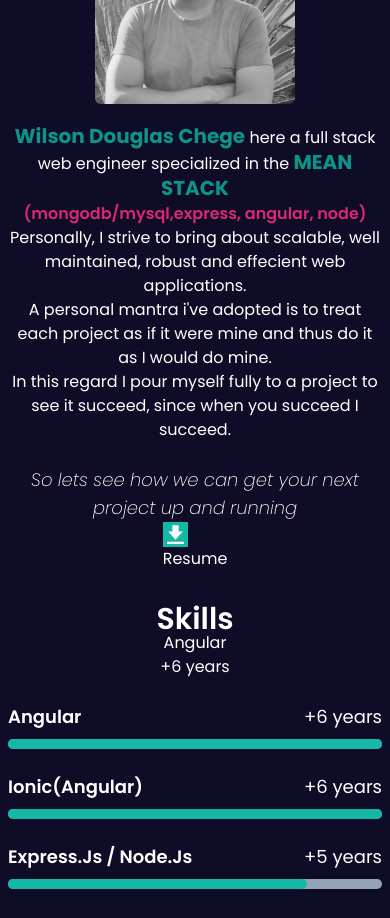
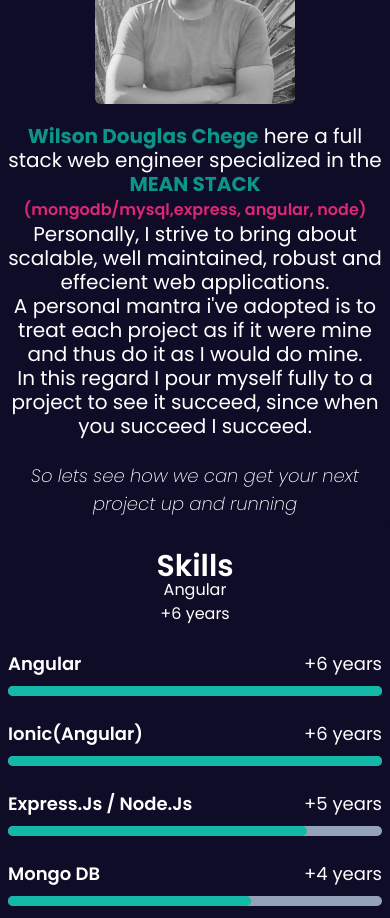
Before and after one commit to LSAfrika/Lstudiosafrika, an Angular app: page / in a window 390 px wide. Shown: the part 1100-2018 px from the top of the page. Built offline with nearby package versions, Linux system fonts and the light colour scheme.

Commit message:
finished about section refactoring

```diff
--- a/src/app/app.component.scss
+++ b/src/app/app.component.scss
@@ -316,7 +316,7 @@ lg:flex-row
 
 
   .maxwidth{
-    @apply flex flex-col justify-start items-center lg:max-w-[1300px];
+    @apply flex flex-col justify-start items-center  lg:max-w-[1300px];
 
 
 
@@ -349,7 +349,7 @@ span{
   }
 
 .description{
-  @apply max-w-[400px] w-full mb-5  rounded-md mt-5 text-white text-base text-center font-normal p-2
+  @apply max-w-[400px] w-full mb-5 md:max-w-[550px]  rounded-md mt-5 text-white text-base text-center font-normal p-2
   bg-[#0f0c27] lg:min-w-[1000px] lg:min-h-[400px] lg:items-center lg:justify-center lg:flex
   ;
 
@@ -367,6 +367,17 @@ span{
    lg:min-h-[325px] lg:min-w-[325px]  xl:max-w-[350px] xl:max-h-[350px] xl:min-h-[400px] xl:min-w-[400px]
    ;
   background-image: url('../assets/me2.JPG')
+}
+
+p{
+  @apply text-[20px] h-fit lg:max-w-[50%] lg:text-left;
+  .resumelg{
+    @apply text-[20px] font-semibold mt-[20px] text-white bg-teal-500 hidden
+     min-w-[250px] px-2 py-3 outline-none min-h-[25px] rounded-sm lg:flex justify-center
+    items-center gap-3 mx-auto ;
+    // lg:min-h-[50px] lg:min-w-[300px]
+    // xl:min-h-[50px] xl:mt-[200px] xl:text-[30px]
+  }
 }
 .skillcontainer{
   @apply max-w-[400px] w-full min-h-[500px] text-white text-base text-center font-normal p-2;
@@ -1194,7 +1205,7 @@ app-viewproject {
 
 
       p{
-        @apply text-[20px] h-fit max-w-[50%] text-left;
+        @apply text-[20px] h-fit lg:max-w-[50%] lg:text-left;
         .resumelg{
           @apply text-[20px] font-semibold mt-[20px] text-white bg-teal-500 hidden
            min-w-[250px] px-2 py-3 outline-none min-h-[25px] rounded-sm lg:flex justify-center
```
